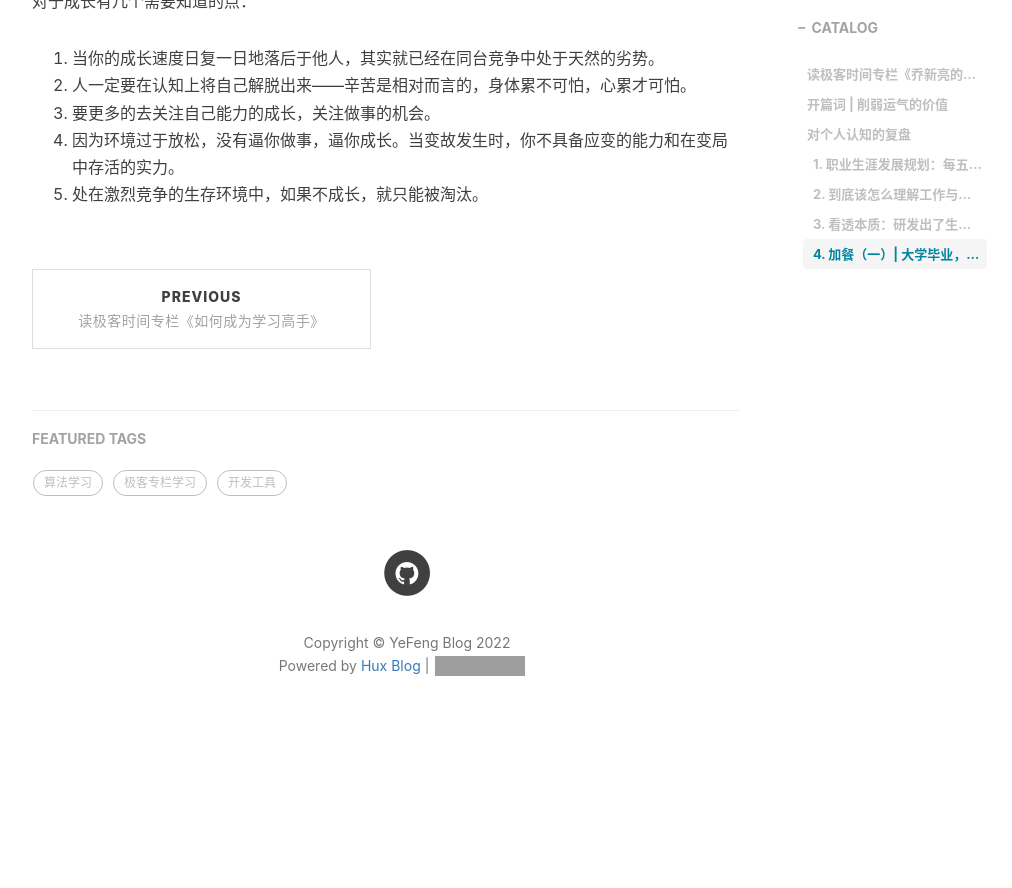
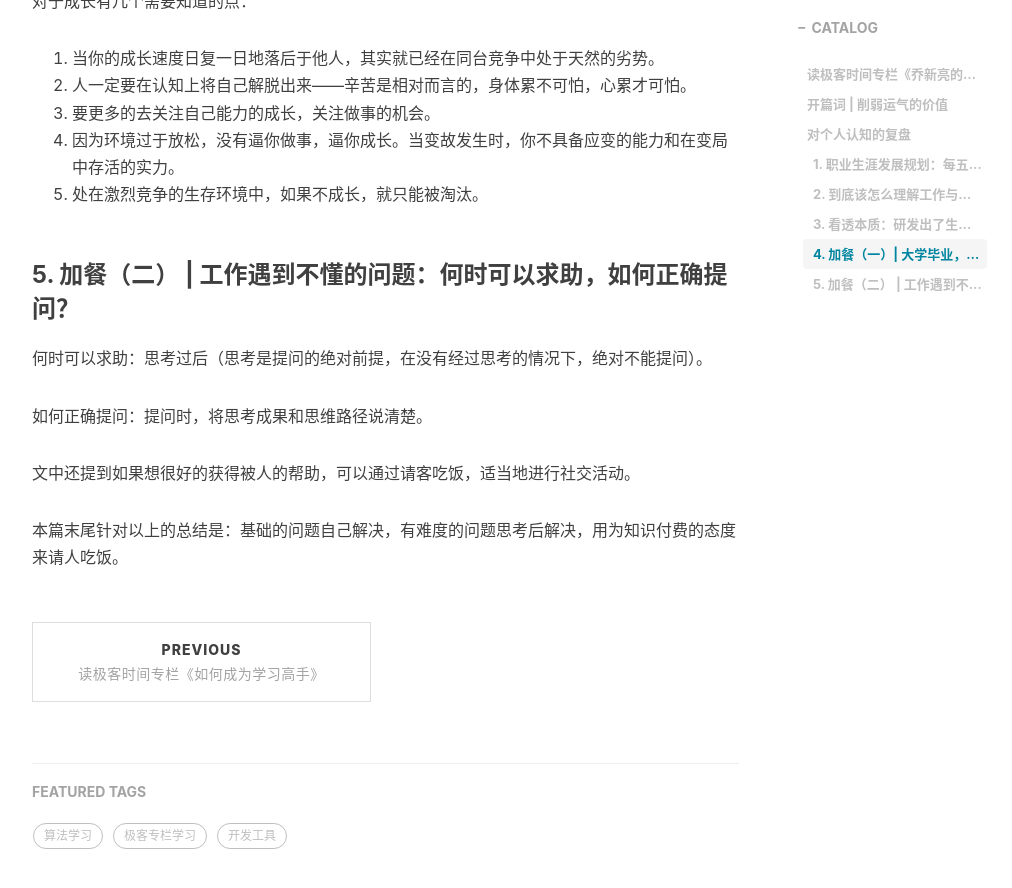
Before and after one commit to 95cc/95cc.github.io, a Jekyll site: the page built from _posts/2022/2022-02-15-极客专栏学习《乔新亮的 CTO 成长复盘》.md, in a window 1280 px wide and 900 px high, scrolled down 2867 px. Shown: the top 888 px of the window, without its empty margins (233-1245 px from the left). Built offline with Jekyll 4.4.1, drawn with Linux system fonts in a browser that asks for light colours; nearby versions of some CDN libraries; comment, search, counter and statistics services are not loaded; before the commit the page ends 3637 px from its top, so only the background shows below that; grey boxes are pictures that could not be loaded.

Commit message:
【笔记】极客时间专栏《乔新亮的 CTO 成长复盘》：第5节 加餐（二） | 工作遇到不懂的问题：何时可以求助，如何正确提问？

```diff
--- a/_posts/2022/2022-02-15-极客专栏学习《乔新亮的 CTO 成长复盘》.md
+++ b/_posts/2022/2022-02-15-极客专栏学习《乔新亮的 CTO 成长复盘》.md
@@ -79,3 +79,12 @@ tags:
   3. 要更多的去关注自己能力的成长，关注做事的机会。
   4. 因为环境过于放松，没有逼你做事，逼你成长。当变故发生时，你不具备应变的能力和在变局中存活的实力。
   5. 处在激烈竞争的生存环境中，如果不成长，就只能被淘汰。
+
+### 5. 加餐（二） | 工作遇到不懂的问题：何时可以求助，如何正确提问？
+  何时可以求助：思考过后（思考是提问的绝对前提，在没有经过思考的情况下，绝对不能提问）。
+
+  如何正确提问：提问时，将思考成果和思维路径说清楚。
+
+  文中还提到如果想很好的获得被人的帮助，可以通过请客吃饭，适当地进行社交活动。
+
+  本篇末尾针对以上的总结是：基础的问题自己解决，有难度的问题思考后解决，用为知识付费的态度来请人吃饭。
```
